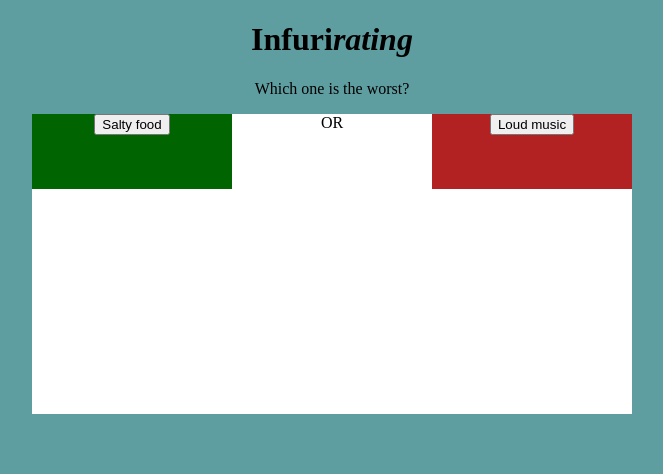
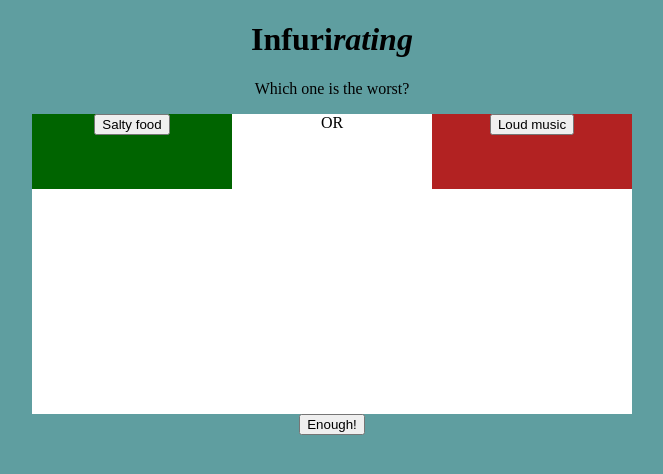
Before and after one commit to gustavonp/reacting, a React (Create React App) app: page / in a window 1280 px wide. Shown: the top 474 px of the page, without its empty margins (308-971 px from the left). Built offline with nearby package versions, Linux system fonts and the light colour scheme.

Commit message:
Creating the Enough! button and setting votes

```diff
--- a/src/MainProgram/index.js
+++ b/src/MainProgram/index.js
@@ -12,7 +12,8 @@ export default class MainProgram extends React.Component {
       nextMatch: this.getFirstMatch(),
       votes: [],
       chosen: null,
-      turns: 0
+      turns: 0,
+      enough: false
     }
   }
 
@@ -51,8 +52,6 @@ export default class MainProgram extends React.Component {
   }
 
   handleClick(choice) {
-    //this.state.votes //Hold this for now.
-
     var replace = (choice == this.state.nextMatch.firstItem.id) ? this.state.nextMatch.secondItem.id : this.state.nextMatch.firstItem.id;
     var newScenario = reshuffleScenarios(choice, replace, this.state.matches);
 
@@ -73,6 +72,10 @@ export default class MainProgram extends React.Component {
     var newMatch = this.state.matches;
     newMatch.push([choice, replace]);
 
+    var votes = this.state.votes;
+    votes.push(choice);
+    votes.sort((a, b) => a - b); //lovely ES6 way to fix sort(); function from alphabetically to numerically
+
     var newObject = {
       firstItem: firstItem,
       secondItem: secondItem
@@ -81,6 +84,7 @@ export default class MainProgram extends React.Component {
     this.setState({
       matches: newMatch,
       nextMatch: newObject,
+      votes: votes,
       chosen: choice,
       turns: this.state.turns++
     });
@@ -120,6 +124,12 @@ export default class MainProgram extends React.Component {
     );
   }
 
+  enoughButton(){
+    this.setState({
+      enough: true
+    });
+  }
+
   render() {
     /*
       TODO:
@@ -131,11 +141,25 @@ export default class MainProgram extends React.Component {
       G: This would make me add more information on this.state, instead of just two ints I also would have to save two strings.
       Also, React is not letting me set any new state inside render(), how am I supposed to get a new one if this is the first turn?
     */
+    if(this.state.enough === true){
+      console.log('enough');
+    }else{
+      console.log('continue');
+    }
 
     return (
       <div className="MainProgram">
         <p>Which one is the worst?</p>
-        <center>{this.renderOptions(this.state.nextMatch.firstItem, this.state.nextMatch.secondItem)}</center>
+        <center>
+          {this.renderOptions(this.state.nextMatch.firstItem, this.state.nextMatch.secondItem)}
+          <div>
+            <button
+            type="button"
+            id="optionA"
+            onClick={() => this.enoughButton()}
+          >Enough!</button>
+          </div>
+        </center>
       </div>
     );
   }
```
